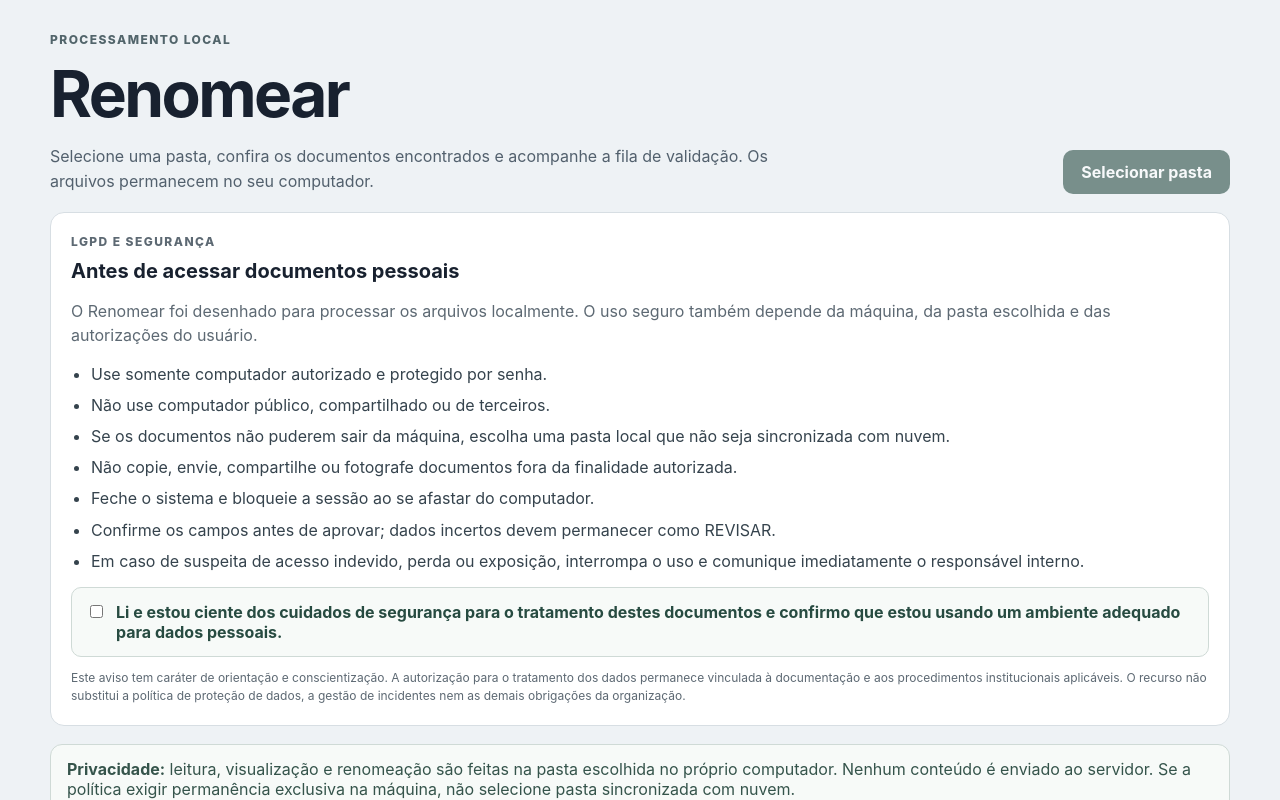
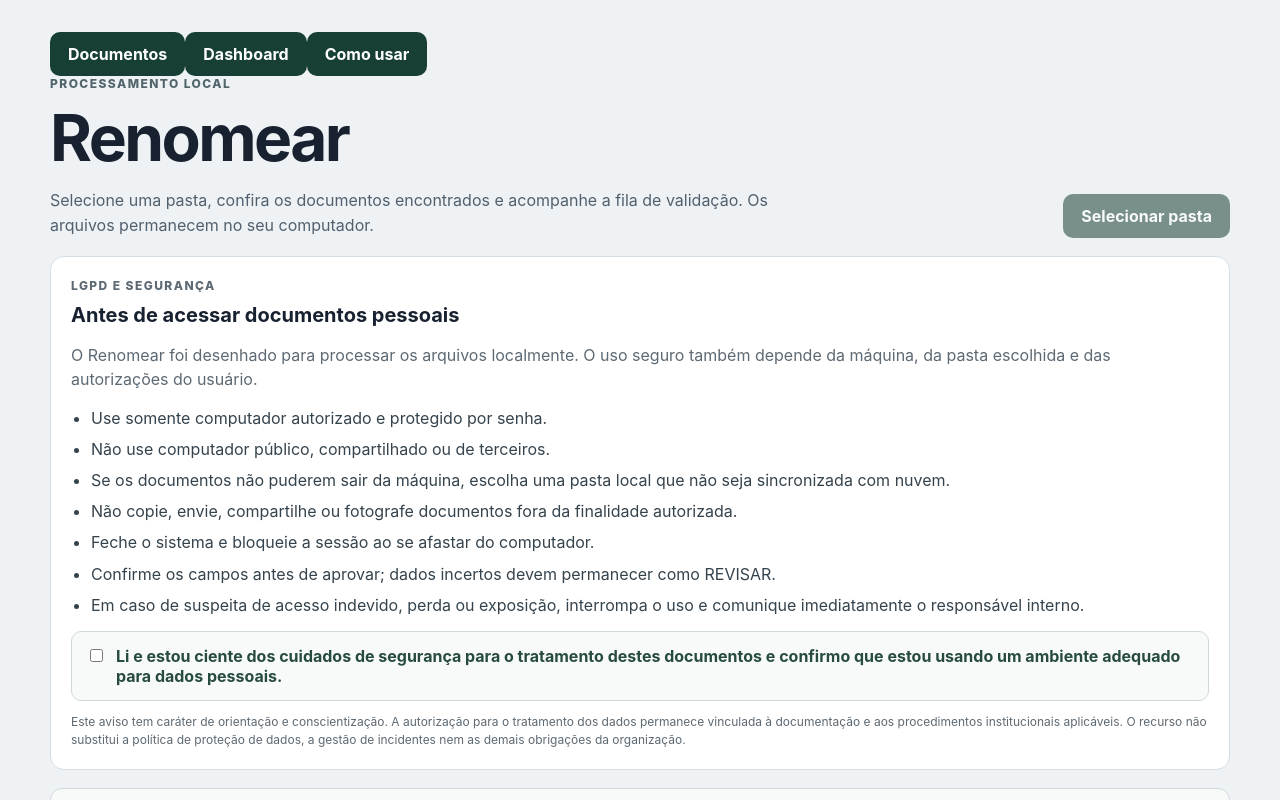
Before and after one commit to AlfredPennywhorth/renomear, a React (Vite) app: page / in a window 1280 px wide. Shown: the top 800 px of the page. Built offline with nearby package versions, Linux system fonts and the light colour scheme.

Commit message:
feat: integrar dashboard e guia de uso

```diff
--- a/src/App.tsx
+++ b/src/App.tsx
@@ -1,6 +1,8 @@
 import { useMemo, useState } from 'react'
 import BatchRenameConfirm from './components/BatchRenameConfirm'
 import DocumentPreview from './components/DocumentPreview'
+import HowToUse from './components/HowToUse'
+import QualityDashboard from './components/QualityDashboard'
 import ReviewPanel from './components/ReviewPanel'
 import SecurityNotice from './components/SecurityNotice'
 import type { AnalyzedDocument } from './domain/document'
@@ -23,6 +25,7 @@
   const [renameBusy, setRenameBusy] = useState(false)
   const [securityAccepted, setSecurityAccepted] = useState(false)
   const [batchCandidates, setBatchCandidates] = useState<AnalyzedDocument[]>([])
+  const [activeView, setActiveView] = useState<'DOCUMENTOS' | 'DASHBOARD' | 'COMO_USAR'>('DOCUMENTOS')
 
   const selectedDocument = documents.find((document) => document.id === selectedId) ?? null
   const previewDocument = documents.find((document) => document.id === previewId) ?? null
@@ -161,6 +164,32 @@
   return (
     <main className="shell">
       <section className="workspace">
+        <nav className="app-nav" aria-label="Navegação principal">
+          <button
+            type="button"
+            className={activeView === 'DOCUMENTOS' ? 'nav-button active' : 'nav-button'}
+            onClick={() => setActiveView('DOCUMENTOS')}
+          >
+            Documentos
+          </button>
+          <button
+            type="button"
+            className={activeView === 'DASHBOARD' ? 'nav-button active' : 'nav-button'}
+            onClick={() => setActiveView('DASHBOARD')}
+          >
+            Dashboard
+          </button>
+          <button
+            type="button"
+            className={activeView === 'COMO_USAR' ? 'nav-button active' : 'nav-button'}
+            onClick={() => setActiveView('COMO_USAR')}
+          >
+            Como usar
+          </button>
+        </nav>
+
+        {activeView === 'DOCUMENTOS' && (
+          <>
         <header className="hero">
           <div>
             <p className="eyebrow">Processamento local</p>
@@ -267,23 +296,35 @@
             </div>
           )}
         </section>
+          </>
+        )}
+
+        {activeView === 'DASHBOARD' && (
+          <QualityDashboard
+            documents={documents}
+            inconsistencies={inconsistencies}
+            onExport={() => downloadInconsistencyCsv(inconsistencies)}
+          />
+        )}
+
+        {activeView === 'COMO_USAR' && <HowToUse />}
       </section>
 
-      {selectedDocument && (
+      {selectedDocument && activeView === 'DOCUMENTOS' && (
         <>
           <button className="drawer-backdrop" aria-label="Fechar revisão" onClick={() => setSelectedId(null)} />
           <ReviewPanel document={selectedDocument} onClose={() => setSelectedId(null)} onChange={updateDocument} />
         </>
       )}
 
-      {directory && previewDocument && (
+      {directory && previewDocument && activeView === 'DOCUMENTOS' && (
         <>
           <button className="modal-backdrop" aria-label="Fechar visualização" onClick={() => setPreviewId(null)} />
           <DocumentPreview directory={directory} fileName={previewDocument.originalName} onClose={() => setPreviewId(null)} />
         </>
       )}
 
-      {batchCandidates.length > 0 && (
+      {batchCandidates.length > 0 && activeView === 'DOCUMENTOS' && (
         <>
           <button
             className="modal-backdrop"
```
